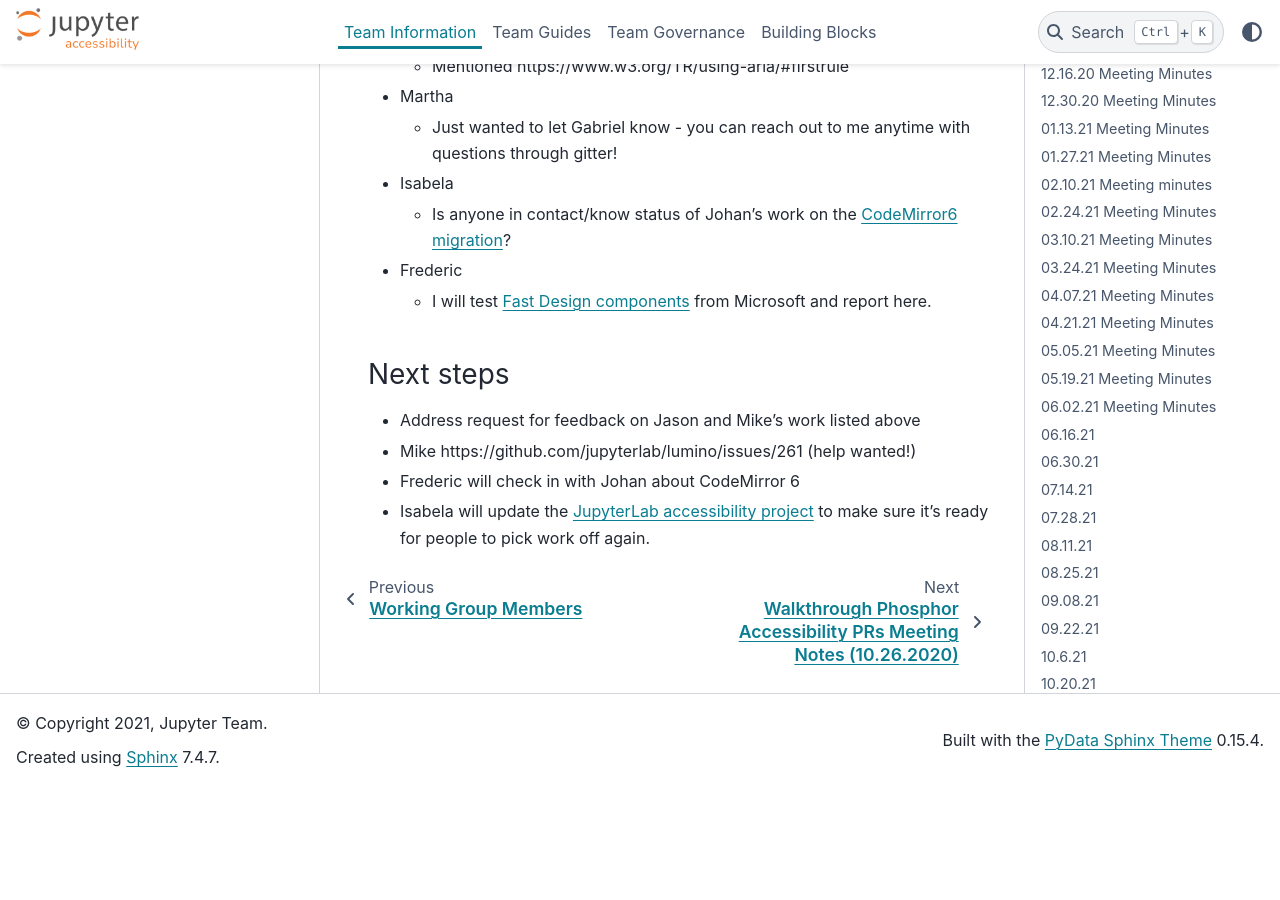
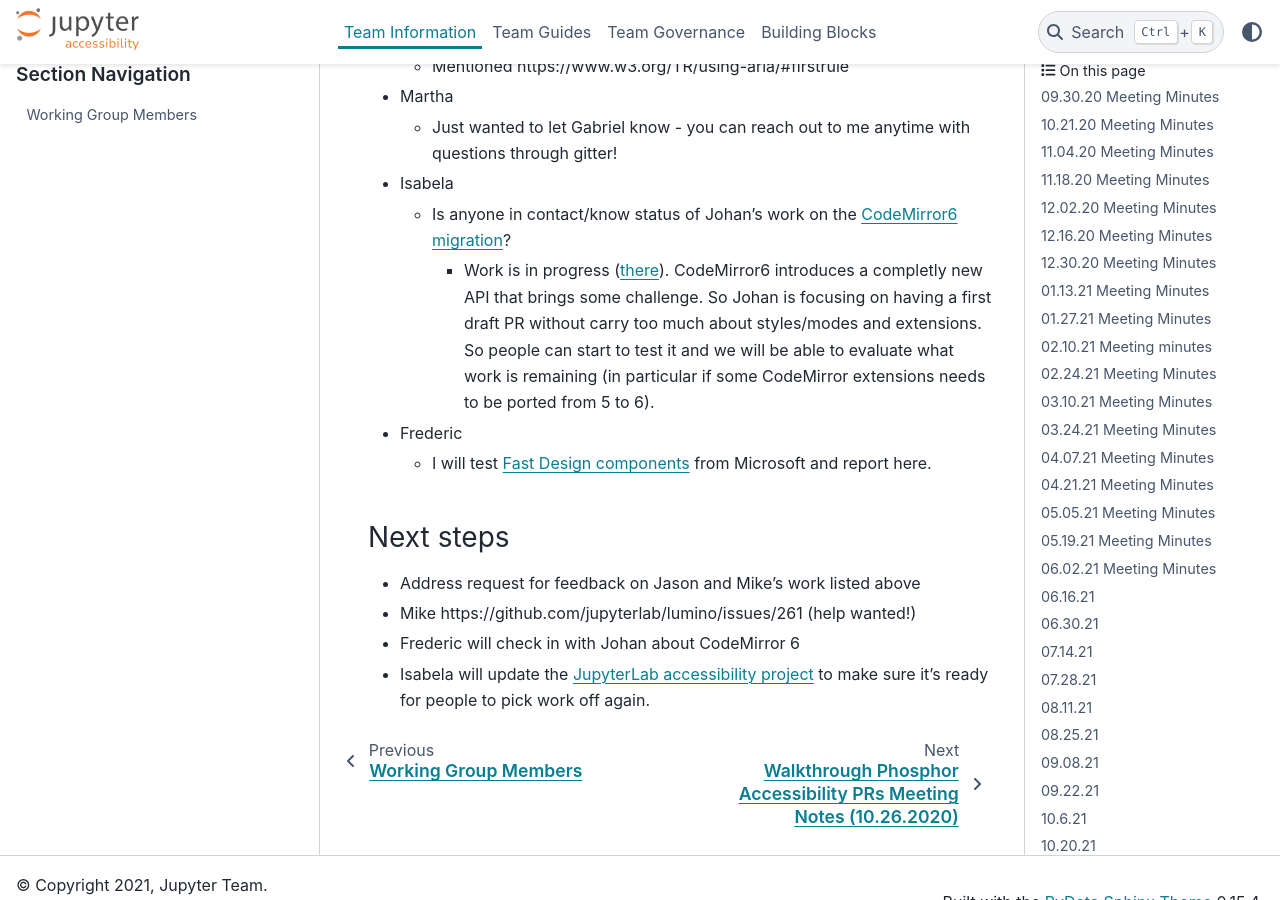
Before and after one commit to jupyter/accessibility, a Sphinx documentation site: the page built from docs/source/meeting-minutes/jupyterlab-accessibility-meetings/all-minutes.md, in a window 1280 px wide and 900 px high, scrolled down 52117 px. Built offline with Sphinx 7.4.7 and the PyData theme 0.15.4, drawn with Linux system fonts in a browser that asks for light colours; before the commit the page ends 52903 px from its top, so only the background shows below that.

Commit message:
Add @fcollonval's CodeMirror 6 update

```diff
--- a/docs/source/meeting-minutes/jupyterlab-accessibility-meetings/all-minutes.md
+++ b/docs/source/meeting-minutes/jupyterlab-accessibility-meetings/all-minutes.md
@@ -1532,6 +1532,7 @@
 
 - Isabela
     - Is anyone in contact/know status of Johan's work on the [CodeMirror6 migration](https://github.com/jupyterlab/jupyterlab/issues/10370#issuecomment-942048940)?
+        - Work is in progress ([there](https://github.com/JohanMabille/jupyterlab/tree/codemirror)). CodeMirror6 introduces a completly new API that brings some challenge. So Johan is focusing on having a first draft PR without carry too much about styles/modes and extensions. So people can start to test it and we will be able to evaluate what work is remaining (in particular if some CodeMirror extensions needs to be ported from 5 to 6).
 
 - Frederic
     - I will test [Fast Design components](https://www.fast.design/) from Microsoft and report here.
```
Also changed, not shown: docs/source/meeting-minutes/jupyterlab-accessibility-meetings/2021-11-03.md (+1 -0 lines).
